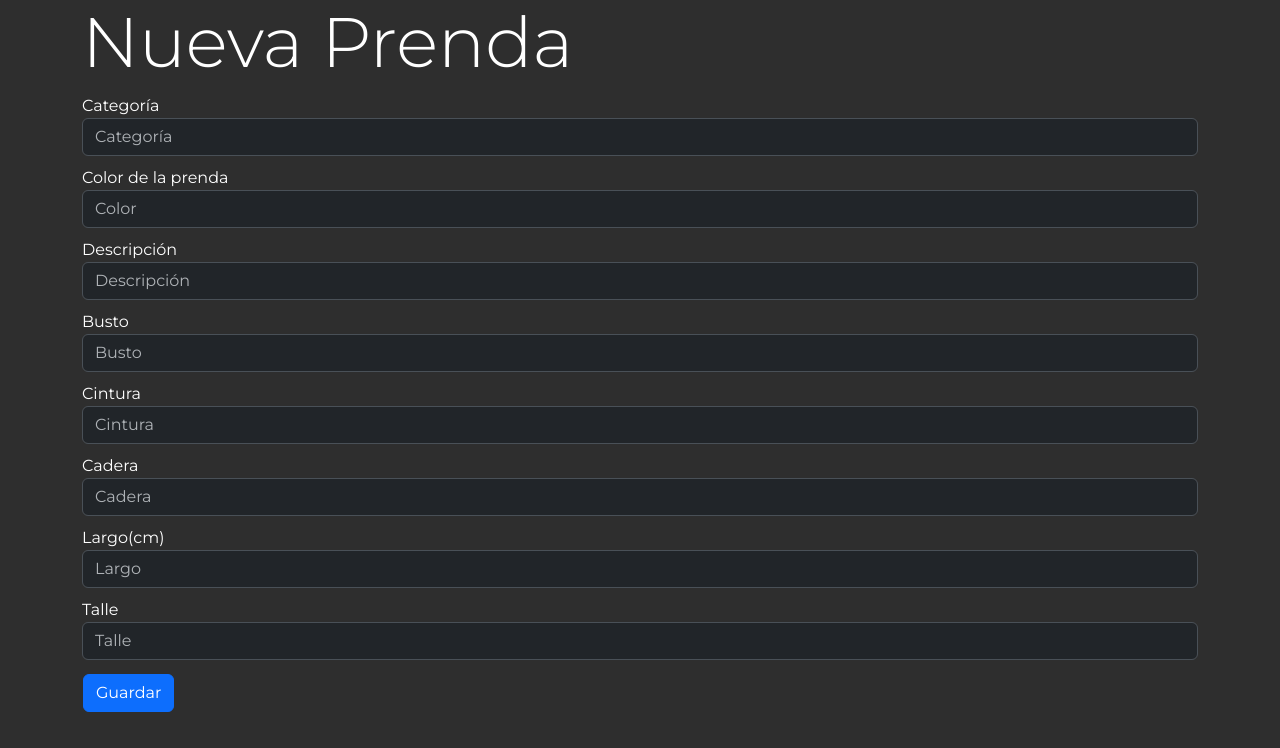
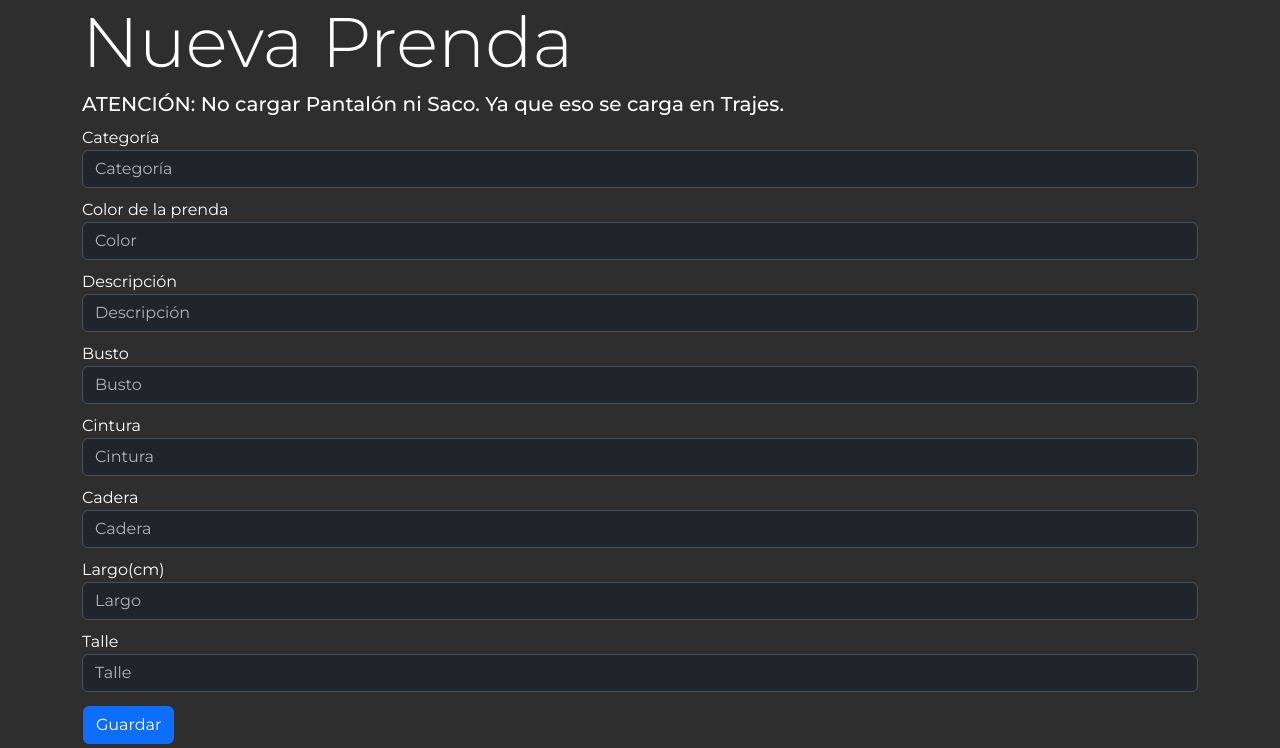
Before and after one commit to gerardorosales2222/alquiler_ropa, a Django app: page /nueva_prenda/ in a window 1280 px wide. Shown: the part 56-804 px from the top of the page. Before the commit the page ends 768 px from the top, so only its background shows below. Run offline with Django 5.2, Linux system fonts and the light colour scheme; a user stored in the database is signed in; data comes from the database, SQL or seed files in the repository; both versions use the stored data as it was after the commit; some libraries are stand-ins or nearby versions.

Commit message:
ADD - Texto en add_prenda

```diff
--- a/alquiler/templates/add_prenda.html
+++ b/alquiler/templates/add_prenda.html
@@ -3,6 +3,7 @@
 {% block content %}
 <main class="container">
     <h1>Nueva Prenda</h1>
+    <h5>ATENCIÓN: No cargar Pantalón ni Saco. Ya que eso se carga en Trajes.</h5>
     <form method="post">
         {% csrf_token %}
         <div class="campo">
```
Also changed, not shown: graciela.sqlite3.
